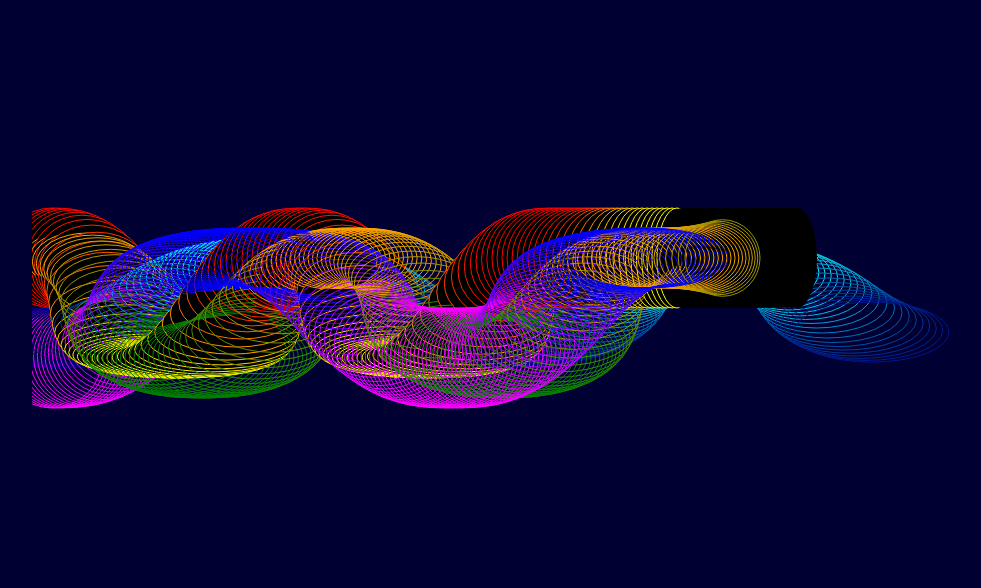
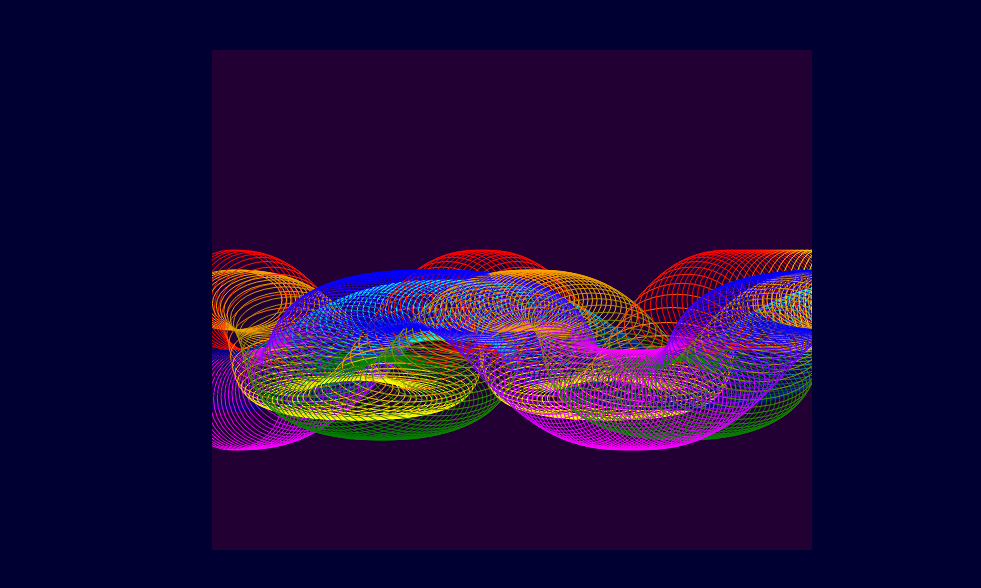
Before and after one commit to pbatterman/dv, a plain HTML site: page circles.html in a window 1280 px wide. Shown: the whole page, without its empty margins (128-1109 px from the left). Drawn offline with nearby package versions, Linux system fonts and the light colour scheme.

Commit message:
modify circle background

```diff
--- a/circles.html
+++ b/circles.html
@@ -7,8 +7,8 @@
         background-color: #003;
       }
       .container {
-        background-color: #003;
-        margin: 0 auto;
+        background-color: #203;
+        margin: 50px auto;
         display: block;
       }
     </style>
@@ -18,7 +18,7 @@
 
     <script src="https://d3js.org/d3.v4.min.js"></script>
     <script>
-    var width = 960;
+    var width = 600;
     var height = 500;
     var padding = {top: 30, right: 30, bottom: 30, left: 30};
 
@@ -45,6 +45,7 @@
       .attr("ry", 50)
       .attr("rx", function(d, i) {return 20})
       // .attr("fill", "rgba(255, 0, 0, 0.05")
+      .attr("fill", "transparent")
       .attr("stroke", "transparent")
       .attr("stroke-width", 1)
       .transition()
```
